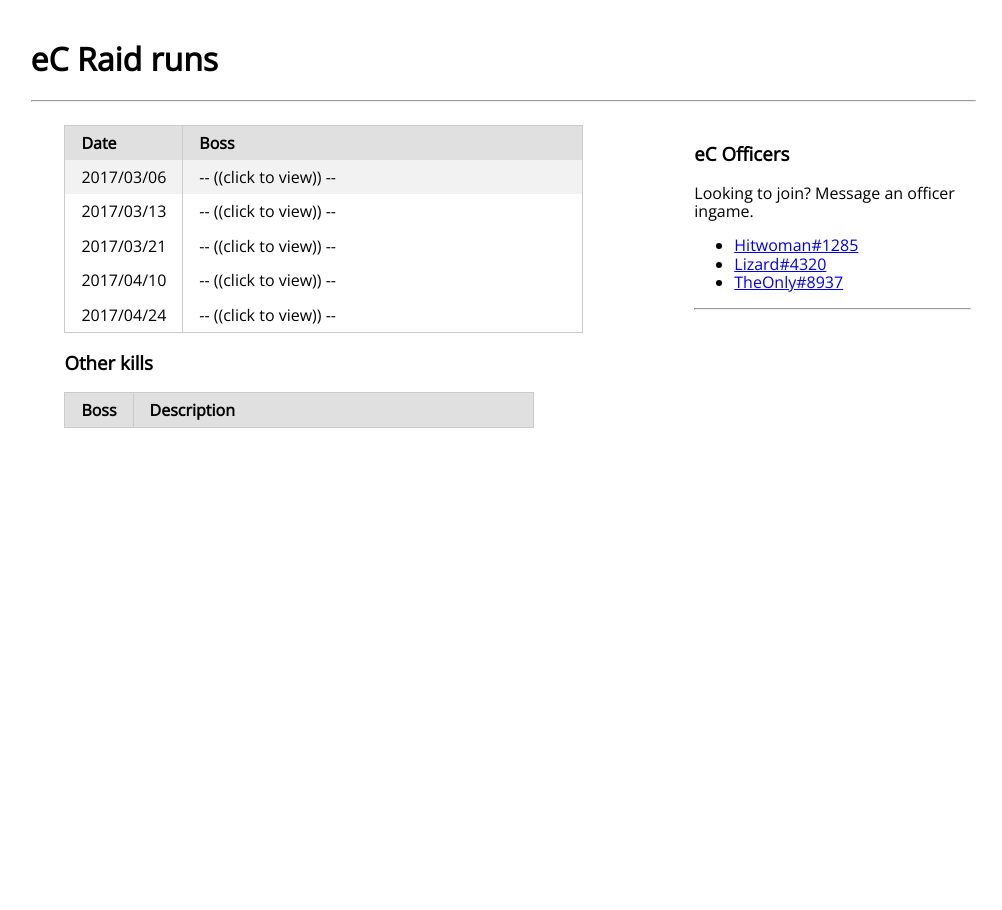
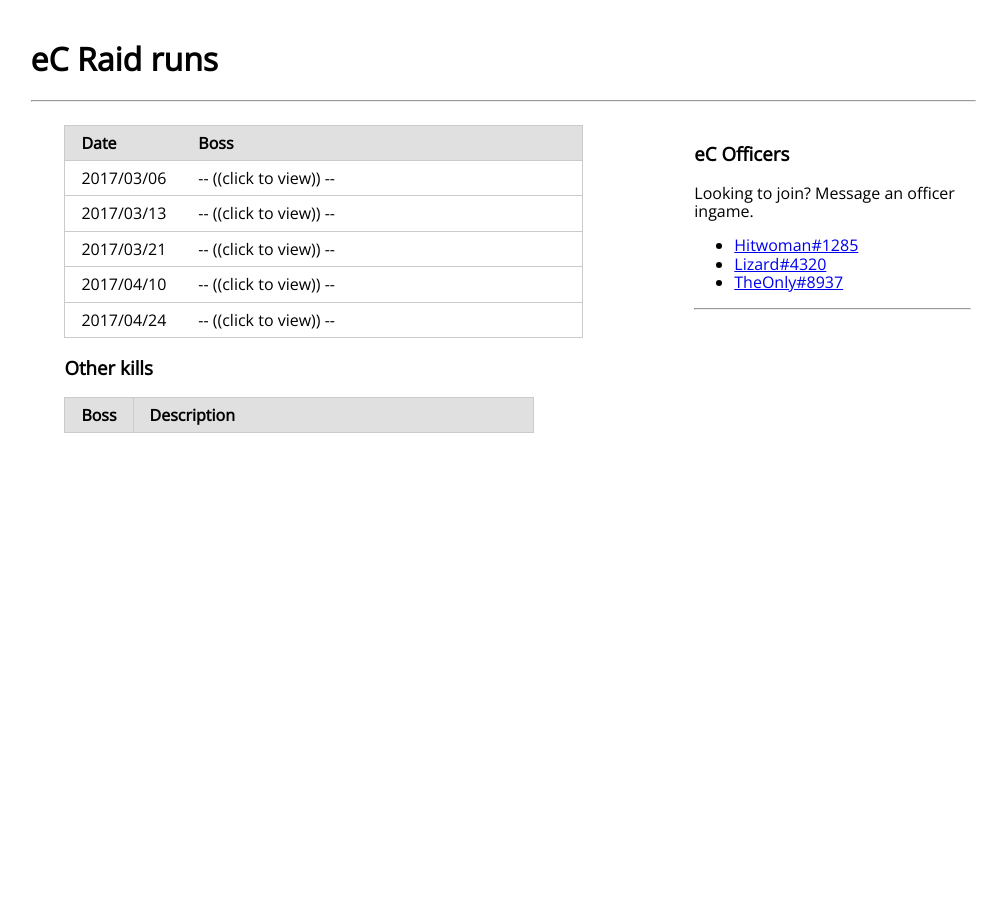
Before and after one commit to ec-gw2/ec-gw2.github.io, a Jekyll site: the page built from index.html, in a window 1280 px wide. Shown: the whole page, without its empty margins (147-1149 px from the left). Built offline with Jekyll 4.4.1, drawn with Linux system fonts in a browser that asks for light colours; nearby versions of some CDN libraries; comment, search, counter and statistics services are not loaded.

Commit message:
Update content.html

```diff
--- a/_includes/content.html
+++ b/_includes/content.html
@@ -10,7 +10,7 @@
 {% assign day_group = '' %}
 {% assign _full_date = '' %}
 
-    <table class="pure-table pure-table-striped" id='ec-boss'>
+    <table class="pure-table pure-table-horizontal" id='ec-boss'>
       <thead>
         <tr style="cursor: pointer;" >
           <th data-sort-default>Date</td>
```
